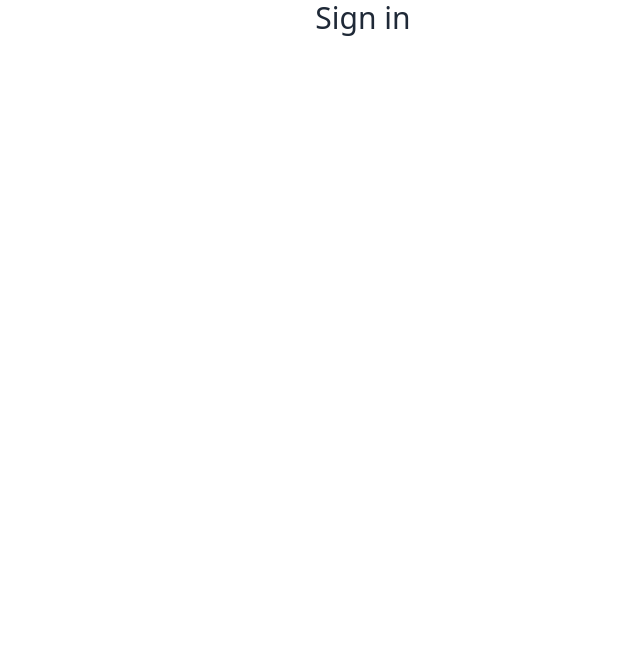
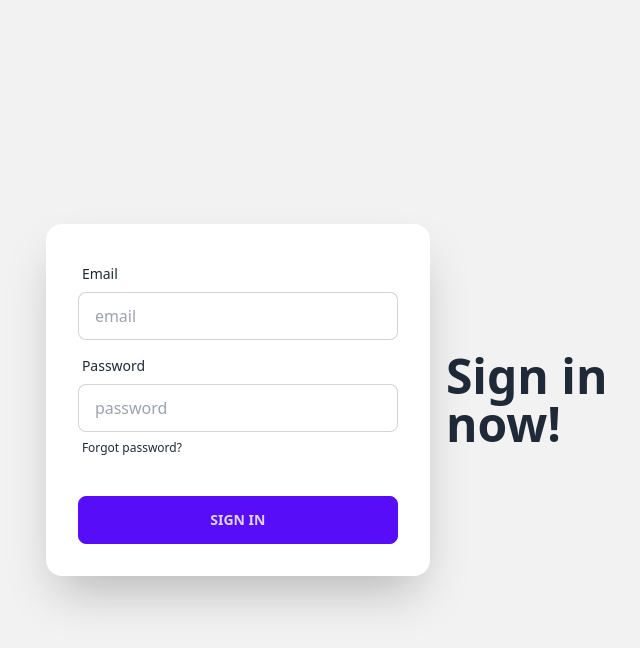
Before and after one commit to sifurr/coffee-store-server-and-client, a React (Vite) app in the folder coffee-store-client/: page /signin in a window 1280 px wide. Shown: the top 648 px of the page, without its empty margins (277-917 px from the left). Built offline with nearby package versions, Linux system fonts and the light colour scheme.

Commit message:
Add user update api for the last logged at time

```diff
--- a/coffee-store-client/src/components/SignIn.jsx
+++ b/coffee-store-client/src/components/SignIn.jsx
@@ -1,8 +1,68 @@
+import { useContext } from "react";
+import { AuthContext } from "../providers/AuthProvider";
 
 const SignIn = () => {
+    const {signIn} = useContext(AuthContext);
+
+    const handleSignIn = event =>{
+        event.preventDefault();
+        const form = event.target;
+        const email = form.email.value;
+        const password = form.password.value;
+        console.log(email, password);
+
+        signIn(email, password)
+            .then(result => {
+                console.log(result.user)
+                const user = {
+                    email,
+                    lastLoggedAt: result.user?.metadata?.lastSignInTime,
+                }
+                // update the last logged at time in the database
+                fetch('http://localhost:5000/users', {
+                    method: 'PATCH',
+                    headers: {'content-type': 'application/json'},
+                    body: JSON.stringify(user)
+                })
+                .then(res => res.json())
+                .then(data => {
+                    console.log(data);
+                })
+            })
+            .catch(err => console.log(err))
+    }
+
     return (
         <div>
-            <h2 className='text-3xl text-center'>Sign in</h2>
+            <div className="hero min-h-screen bg-base-200">
+                <div className="hero-content flex-col lg:flex-row-reverse">
+                    <div className="text-center lg:text-left">
+                        <h1 className="text-5xl font-bold">Sign in now!</h1>
+                    </div>
+                    <div className="card flex-shrink-0 w-full max-w-sm shadow-2xl bg-base-100">
+                        <form onSubmit={handleSignIn} className="card-body">
+                            <div className="form-control">
+                                <label className="label">
+                                    <span className="label-text">Email</span>
+                                </label>
+                                <input type="email" placeholder="email" name="email" className="input input-bordered" required />
+                            </div>
+                            <div className="form-control">
+                                <label className="label">
+                                    <span className="label-text">Password</span>
+                                </label>
+                                <input type="password" placeholder="password" name="password" className="input input-bordered" required />
+                                <label className="label">
+                                    <a href="#" className="label-text-alt link link-hover">Forgot password?</a>
+                                </label>
+                            </div>
+                            <div className="form-control mt-6">
+                                <button className="btn btn-primary">Sign in</button>
+                            </div>
+                        </form>
+                    </div>
+                </div>
+            </div>
         </div>
     );
 };
--- a/coffee-store-client/src/components/SignUp.jsx
+++ b/coffee-store-client/src/components/SignUp.jsx
@@ -18,8 +18,9 @@
             .then(result => {
                 console.log(result.user);
                 // new user has been create
-                const createdAt = result.user.metadata.creationTime;
-                const user = { email, createdAt };
+                const createdAt = result.user?.metadata?.creationTime;
+                const lastLoggedAt = result.user?.metadata?.lastSignInTime;
+                const user = { email, createdAt, lastLoggedAt};
 
                 fetch(`http://localhost:5000/user`, {
                     method: 'POST',
--- a/coffee-store-client/src/providers/AuthProvider.jsx
+++ b/coffee-store-client/src/providers/AuthProvider.jsx
@@ -1,24 +1,30 @@
 import { createContext, useState } from "react";
-import {createUserWithEmailAndPassword, getAuth} from 'firebase/auth'
+import { createUserWithEmailAndPassword, getAuth, signInWithEmailAndPassword } from 'firebase/auth'
 import app from "../firebase.config";
 
 export const AuthContext = createContext(null);
 const auth = getAuth(app);
 
-const AuthProvider = ({children}) => {
+const AuthProvider = ({ children }) => {
 
     const [user, setUser] = useState(null);
     const [loading, setLoading] = useState(true);
 
-    const createUser = (email, password) =>{
+    const createUser = (email, password) => {
         setLoading(true);
         return createUserWithEmailAndPassword(auth, email, password);
     }
 
+    const signIn = (email, password) => {
+        setLoading(true);
+        return signInWithEmailAndPassword(auth, email, password);
+    }
+
     const userInfo = {
         user,
+        signIn,
+        loading,
         createUser,
-        loading
     }
 
 
```
Also changed, not shown: 1 other file (tests, documents, lock files or other folders).
